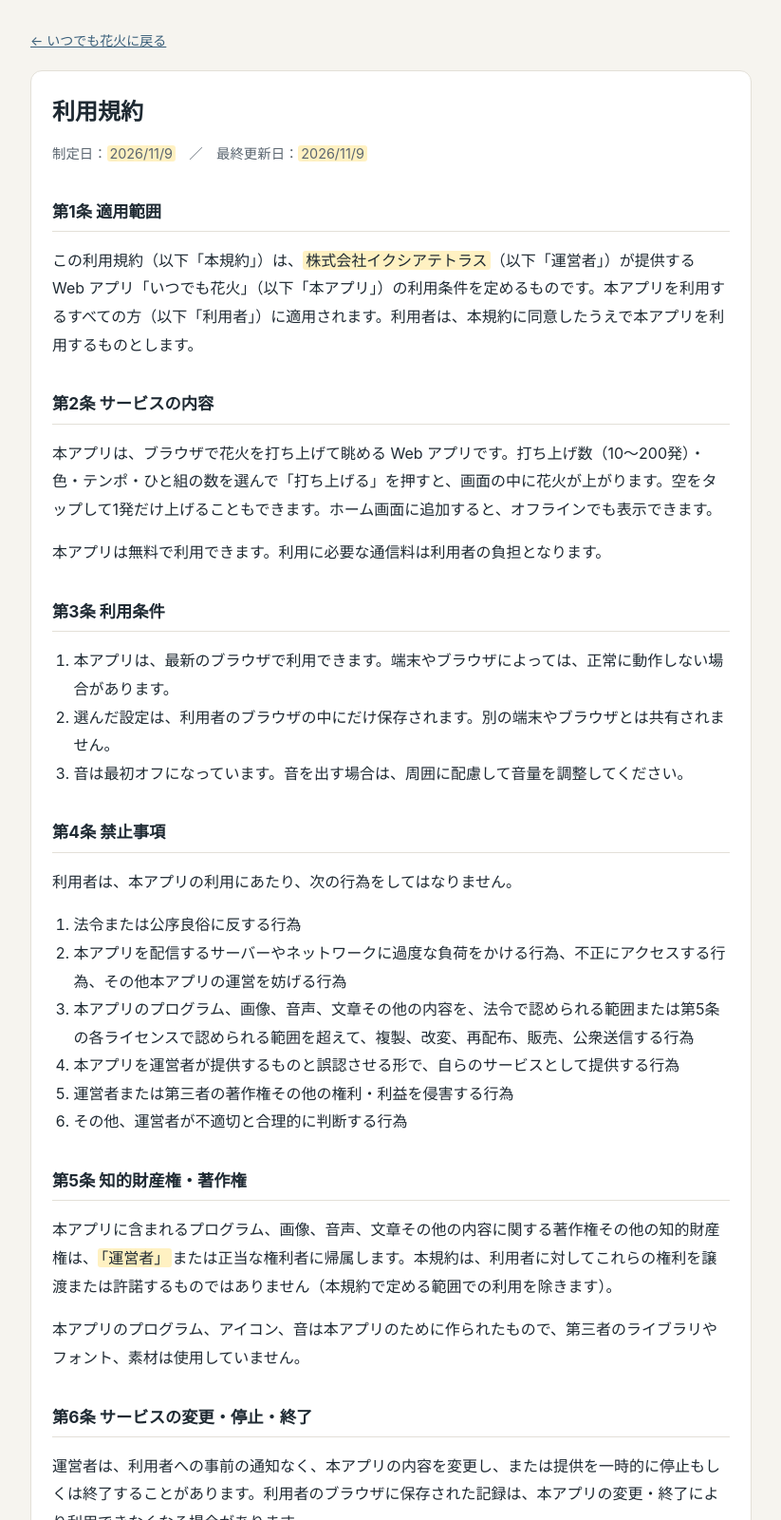
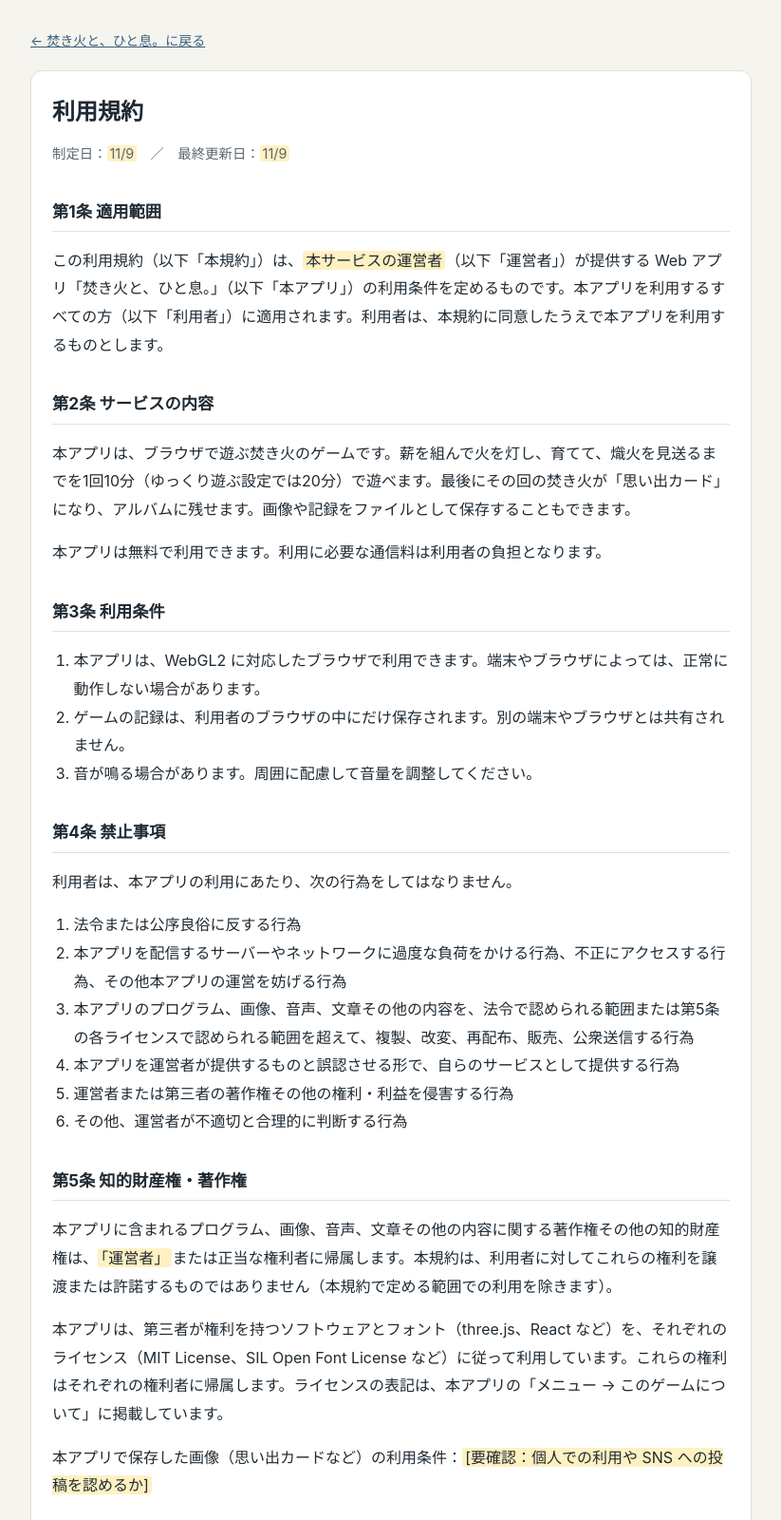
Before and after one commit to eixiatetras202601-byte/itsudemo_hanabi, a plain HTML site: page terms.html in a window 1280 px wide. Shown: the top 1600 px of the page at 95% size, without its empty margins (228-1051 px from the left). Drawn offline with Linux system fonts and the light colour scheme.

Commit message:
[update]名前変更

```diff
--- a/terms.html
+++ b/terms.html
@@ -1,26 +1,26 @@
 <!doctype html>
 <html lang="ja"><head><meta charset="utf-8"><meta name="viewport" content="width=device-width,initial-scale=1">
-<title>利用規約｜いつでも花火</title>
+<title>利用規約｜焚き火と、ひと息。</title>
 <meta name="robots" content="noindex">
 <style>:root{color-scheme:light}body{margin:0;background:#f6f4ef;color:#1f2a33;font-family:-apple-system,BlinkMacSystemFont,"Hiragino Sans","Hiragino Kaku Gothic ProN","Noto Sans JP","Yu Gothic",Meiryo,sans-serif;line-height:1.85;-webkit-text-size-adjust:100%}.wrap{max-width:760px;margin:0 auto;padding:28px 18px 64px}.back{display:inline-block;margin-bottom:18px;color:#3a5f7a;font-size:14px}main{background:#fff;border:1px solid #e3e0d8;border-radius:12px;padding:8px 22px 28px}h1{font-size:1.5em;line-height:1.35;margin:.8em 0 .2em}h2{font-size:1.08em;margin:1.8em 0 .4em;padding-bottom:.25em;border-bottom:1px solid #e3e0d8}h3{font-size:1em;margin:1.2em 0 .3em}p,li{overflow-wrap:anywhere}ul,ol{padding-left:1.4em}table{border-collapse:collapse;width:100%;font-size:.94em;margin:.6em 0}th,td{border:1px solid #dcd8cf;padding:6px 8px;text-align:left;vertical-align:top}th{background:#f3f1ec}a{color:#2f6f9f}.meta,.note{color:#5b6670;font-size:.9em}.ph{background:#fff1c2;border-radius:3px;padding:0 .2em}.copyright{margin-top:2em;text-align:center;color:#5b6670;font-size:.9em}</style></head><body><div class="wrap">
-<a class="back" href="./">← いつでも花火に戻る</a>
+<a class="back" href="./">← 焚き火と、ひと息。に戻る</a>
 <main id="legal-body">
 <h1>利用規約</h1>
-<p class="meta">制定日：<span class="ph">2026/11/9</span>　／　最終更新日：<span class="ph">2026/11/9</span></p>
+<p class="meta">制定日：<span class="ph">11/9</span>　／　最終更新日：<span class="ph">11/9</span></p>
 <h2>第1条 適用範囲</h2>
-<p>この利用規約（以下「本規約」）は、<span class="ph">株式会社イクシアテトラス</span>（以下「運営者」）が提供する Web アプリ「いつでも花火」（以下「本アプリ」）の利用条件を定めるものです。本アプリを利用するすべての方（以下「利用者」）に適用されます。利用者は、本規約に同意したうえで本アプリを利用するものとします。</p>
+<p>この利用規約（以下「本規約」）は、<span class="ph">本サービスの運営者</span>（以下「運営者」）が提供する Web アプリ「焚き火と、ひと息。」（以下「本アプリ」）の利用条件を定めるものです。本アプリを利用するすべての方（以下「利用者」）に適用されます。利用者は、本規約に同意したうえで本アプリを利用するものとします。</p>
 <h2>第2条 サービスの内容</h2>
-<p>本アプリは、ブラウザで花火を打ち上げて眺める Web アプリです。打ち上げ数（10〜200発）・色・テンポ・ひと組の数を選んで「打ち上げる」を押すと、画面の中に花火が上がります。空をタップして1発だけ上げることもできます。ホーム画面に追加すると、オフラインでも表示できます。</p><p>本アプリは無料で利用できます。利用に必要な通信料は利用者の負担となります。</p>
+<p>本アプリは、ブラウザで遊ぶ焚き火のゲームです。薪を組んで火を灯し、育てて、熾火を見送るまでを1回10分（ゆっくり遊ぶ設定では20分）で遊べます。最後にその回の焚き火が「思い出カード」になり、アルバムに残せます。画像や記録をファイルとして保存することもできます。</p><p>本アプリは無料で利用できます。利用に必要な通信料は利用者の負担となります。</p>
 <h2>第3条 利用条件</h2>
-<ol><li>本アプリは、最新のブラウザで利用できます。端末やブラウザによっては、正常に動作しない場合があります。</li><li>選んだ設定は、利用者のブラウザの中にだけ保存されます。別の端末やブラウザとは共有されません。</li><li>音は最初オフになっています。音を出す場合は、周囲に配慮して音量を調整してください。</li></ol>
+<ol><li>本アプリは、WebGL2 に対応したブラウザで利用できます。端末やブラウザによっては、正常に動作しない場合があります。</li><li>ゲームの記録は、利用者のブラウザの中にだけ保存されます。別の端末やブラウザとは共有されません。</li><li>音が鳴る場合があります。周囲に配慮して音量を調整してください。</li></ol>
 <h2>第4条 禁止事項</h2>
 <p>利用者は、本アプリの利用にあたり、次の行為をしてはなりません。</p><ol><li>法令または公序良俗に反する行為</li><li>本アプリを配信するサーバーやネットワークに過度な負荷をかける行為、不正にアクセスする行為、その他本アプリの運営を妨げる行為</li><li>本アプリのプログラム、画像、音声、文章その他の内容を、法令で認められる範囲または第5条の各ライセンスで認められる範囲を超えて、複製、改変、再配布、販売、公衆送信する行為</li><li>本アプリを運営者が提供するものと誤認させる形で、自らのサービスとして提供する行為</li><li>運営者または第三者の著作権その他の権利・利益を侵害する行為</li><li>その他、運営者が不適切と合理的に判断する行為</li></ol>
 <h2>第5条 知的財産権・著作権</h2>
-<p>本アプリに含まれるプログラム、画像、音声、文章その他の内容に関する著作権その他の知的財産権は、<span class="ph">「運営者」</span>または正当な権利者に帰属します。本規約は、利用者に対してこれらの権利を譲渡または許諾するものではありません（本規約で定める範囲での利用を除きます）。</p><p>本アプリのプログラム、アイコン、音は本アプリのために作られたもので、第三者のライブラリやフォント、素材は使用していません。</p>
+<p>本アプリに含まれるプログラム、画像、音声、文章その他の内容に関する著作権その他の知的財産権は、<span class="ph">「運営者」</span>または正当な権利者に帰属します。本規約は、利用者に対してこれらの権利を譲渡または許諾するものではありません（本規約で定める範囲での利用を除きます）。</p><p>本アプリは、第三者が権利を持つソフトウェアとフォント（three.js、React など）を、それぞれのライセンス（MIT License、SIL Open Font License など）に従って利用しています。これらの権利はそれぞれの権利者に帰属します。ライセンスの表記は、本アプリの「メニュー → このゲームについて」に掲載しています。</p><p>本アプリで保存した画像（思い出カードなど）の利用条件：<span class="ph">[要確認：個人での利用や SNS への投稿を認めるか]</span></p>
 <h2>第6条 サービスの変更・停止・終了</h2>
 <p>運営者は、利用者への事前の通知なく、本アプリの内容を変更し、または提供を一時的に停止もしくは終了することがあります。利用者のブラウザに保存された記録は、本アプリの変更・終了により利用できなくなる場合があります。</p>
 <h2>第7条 免責事項</h2>
-<ol><li>運営者は、本アプリがすべての端末・ブラウザで正常に動作すること、不具合や中断が生じないこと、利用者の特定の目的に適合することを保証しません。</li><li>利用者のブラウザに保存された記録が、ブラウザのデータの削除、端末の変更、ブラウザの設定などにより失われた場合、運営者はこれを復元できません。</li><li>本アプリは、光の明滅をともなう映像を表示します。光に敏感な方、過去に発作の経験がある方は、明るい場所で、画面から離れてご覧ください。体調に変化を感じた場合は、直ちに利用を中止し、必要に応じて医師にご相談ください。</li><li>画面を長時間見続けないよう、適度に休憩してください。</li><li>運営者は、本アプリの利用により利用者に生じた損害について、運営者の故意または重大な過失による場合を除き、責任を負いません。</li></ol>
+<ol><li>運営者は、本アプリがすべての端末・ブラウザで正常に動作すること、不具合や中断が生じないこと、利用者の特定の目的に適合することを保証しません。</li><li>利用者のブラウザに保存された記録が、ブラウザのデータの削除、端末の変更、ブラウザの設定などにより失われた場合、運営者はこれを復元できません。</li><li>本アプリは焚き火を題材にしたゲームであり、実際の焚き火の方法を説明するものではありません。実際に火を扱う場合は、その場所のルールに従い、安全に十分注意してください。</li><li>画面を長時間見続けないよう、適度に休憩してください。</li><li>運営者は、本アプリの利用により利用者に生じた損害について、運営者の故意または重大な過失による場合を除き、責任を負いません。</li></ol>
 <h2>第8条 利用規約の変更</h2>
 <p>運営者は、必要に応じて本規約を変更することがあります。変更後の本規約は、本アプリ上またはこのページに掲載した時点から効力を生じます。</p>
 <h2>第9条 準拠法・管轄</h2>
```
Also changed, not shown: privacy.html (+9 -9 lines).
